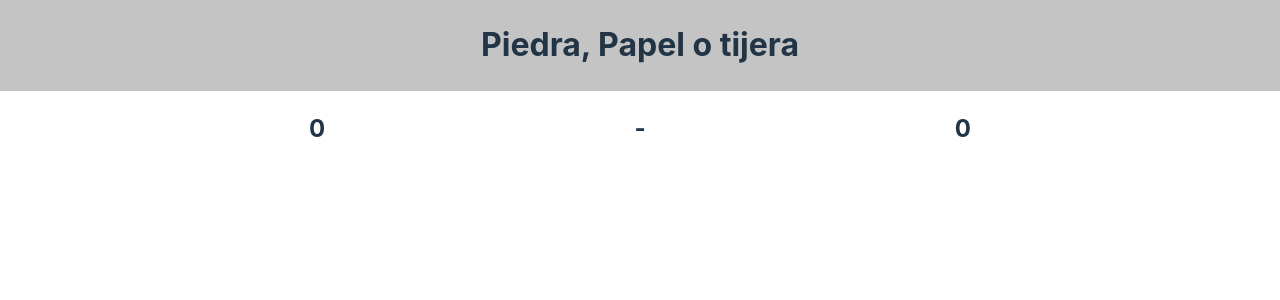
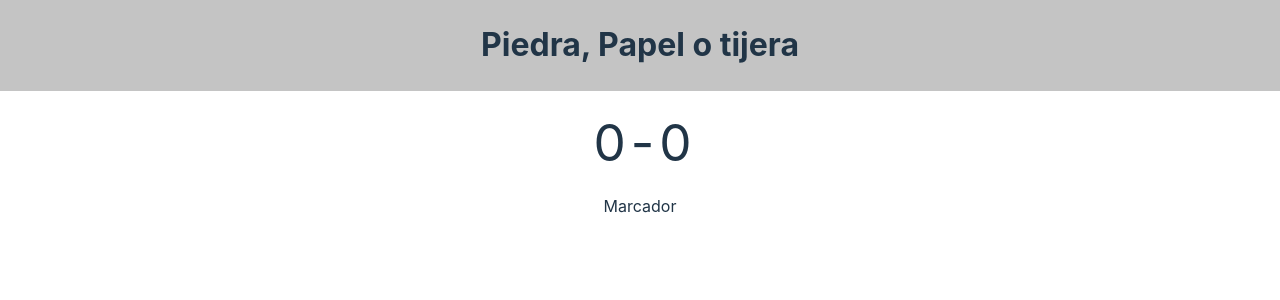
Before and after one commit to Abdiel49/PiedraPapelTijeras, a React (Vite) app: page / in a window 1280 px wide. Shown: the top 300 px of the page. Built offline with nearby package versions, Linux system fonts and the light colour scheme.

Commit message:
fix (header styles)

```diff
--- a/src/components/ScoreBoard.tsx
+++ b/src/components/ScoreBoard.tsx
@@ -4,9 +4,14 @@ import '@styles/scoreBoard.style.css';
 
 const ScoreBoard = ({score1, score2}: ScoreBoardProps) => {
   return <section className="scoreBoard">
-    <h2>{score1}</h2>
-    <h2>-</h2>
-    <h2>{score2}</h2>
+    <div className="scoreBoard_marker ">
+      <p className="scoreBoard_marker_item">{score1}</p>
+      <p className="scoreBoard_marker_item">-</p>
+      <p className="scoreBoard_marker_item">{score2}</p>
+    </div>
+    <div>
+      <p className="scoreBoard_name">Marcador</p>
+    </div>
   </section>;
 };
 
--- a/src/styles/scoreBoard.style.css
+++ b/src/styles/scoreBoard.style.css
@@ -1,6 +1,27 @@
 .scoreBoard {
   display: flex;
+  flex-direction: column;
+  /* justify-content: center; */
+  place-items: center;
+}
+
+.scoreBoard_marker {
+  display: flex;
   flex-direction: row;
-  justify-content: space-evenly;
+  justify-content: center;
   align-items: center;
+  margin: 0;
+  padding: 0;
+  height: fit-content;
 }
+
+.scoreBoard_marker_item {
+  margin-left: 5px;
+  font-size: 3.2em;
+  line-height: 0.01em;
+}
+
+.scoreBoard_name {
+  margin: 0;
+  padding: 0;
+}
```
